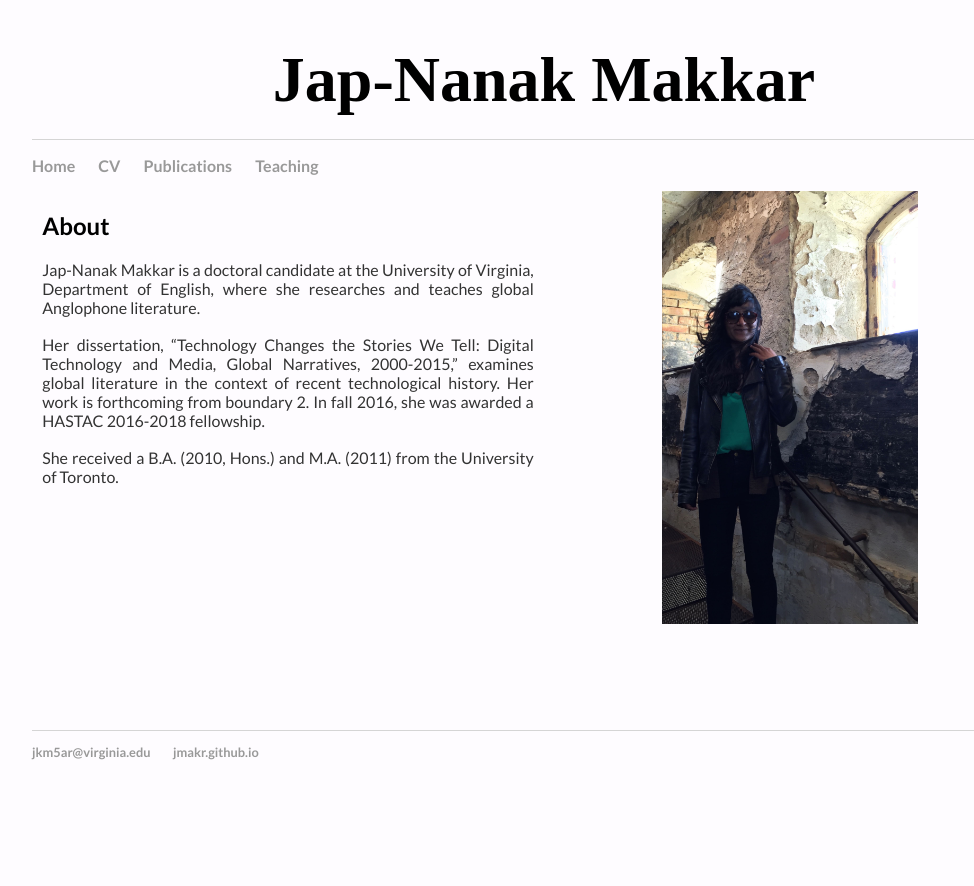
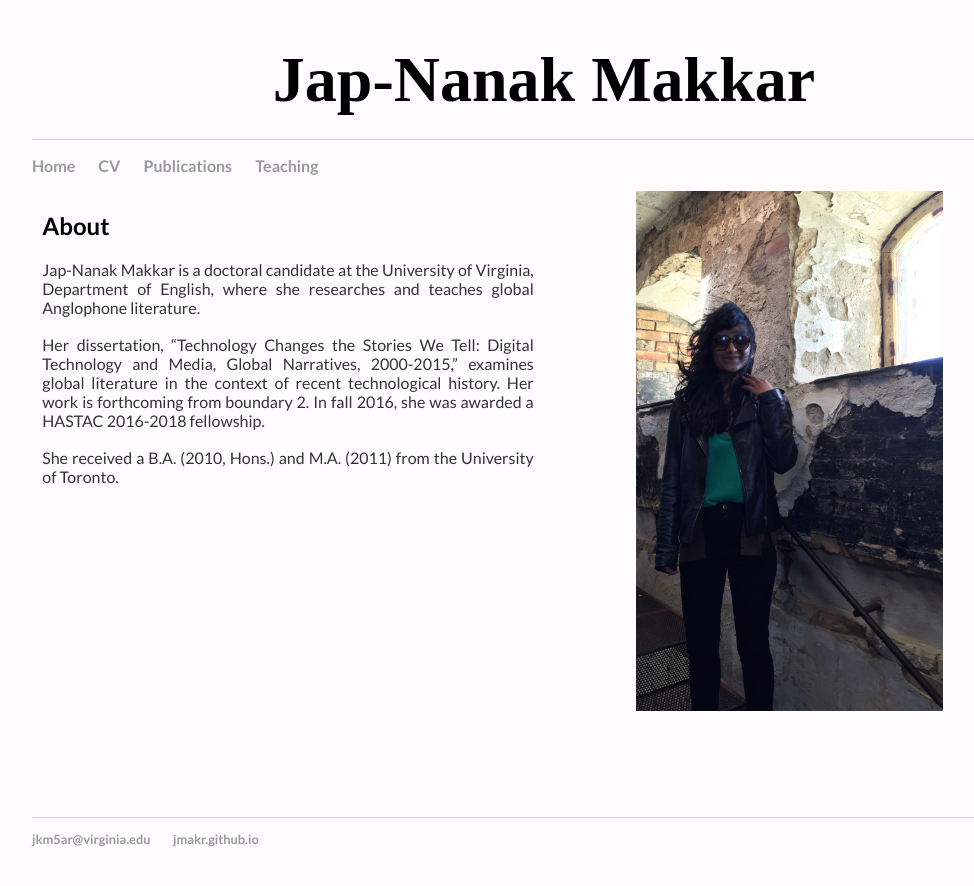
Before and after one commit to jmakr/jmakr.github.io, a Jekyll site: the page built from index.html, in a window 1280 px wide. Shown: the top 886 px of the page, without its empty margins (96-1070 px from the left). Built offline with Jekyll 4.4.1, drawn with Linux system fonts in a browser that asks for light colours.

Commit message:
Update index.html

```diff
--- a/index.html
+++ b/index.html
@@ -18,7 +18,7 @@ title: Jap-Nanak Makkar
 
 <div class="imagebox">
 	<div class="imagecenter">
-	<img src="Image for website.jpg" style="width:50%;height:50%;">
+	<img src="Image for website.jpg" style="width:60%;height:60%;">
 	</div>
 
 
```
